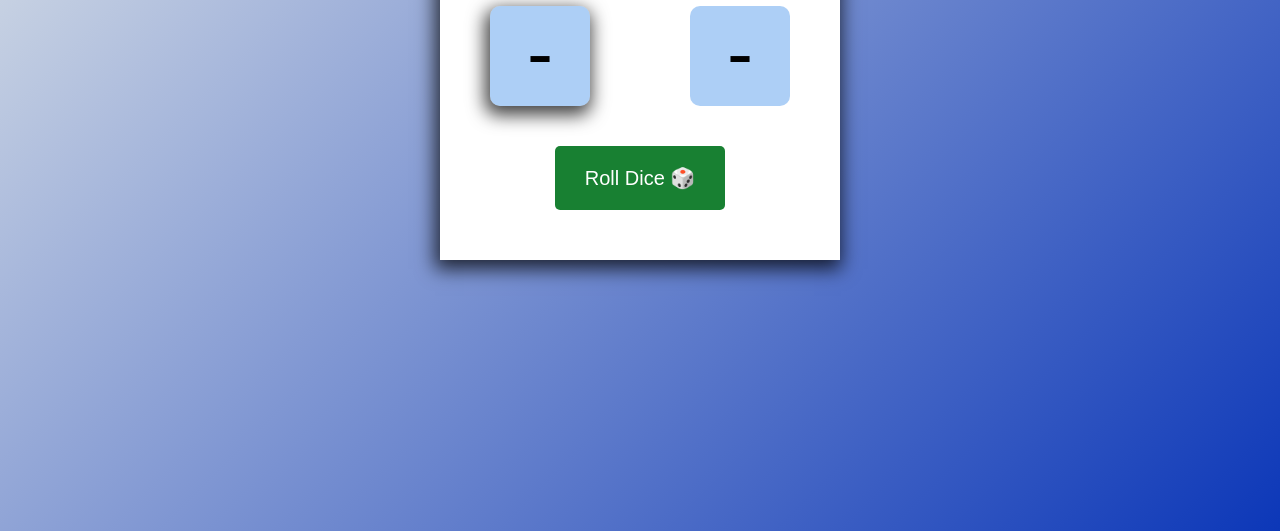
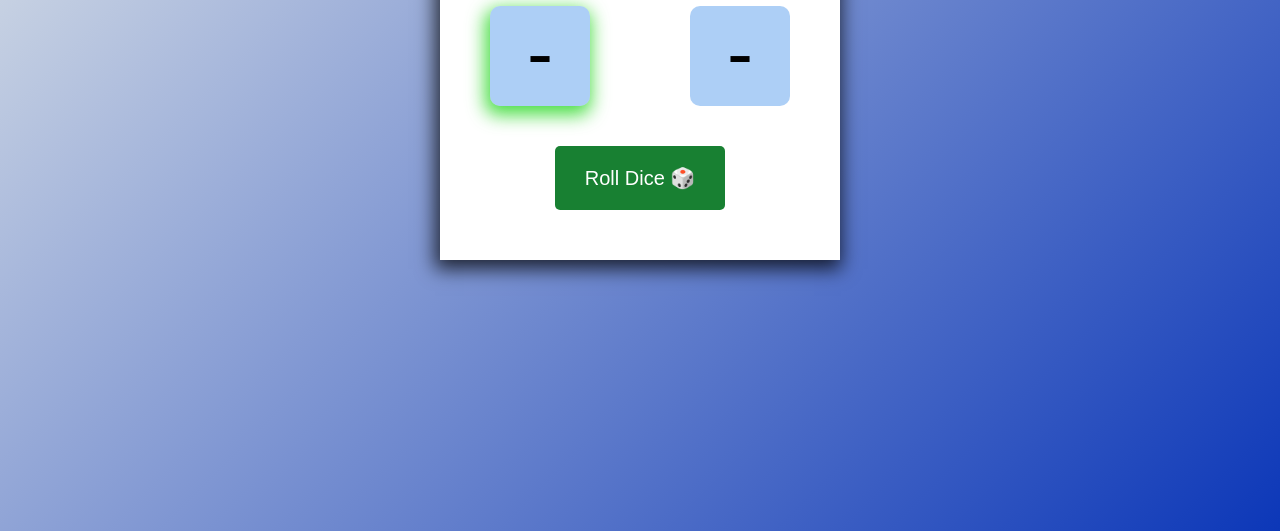
Before and after one commit to shanecolby/diceGame, a plain HTML site: page index.html in a window 1280 px wide. Shown: the part 319-850 px from the top of the page. Drawn offline with Linux system fonts and the light colour scheme.

Commit message:
style scoreboard box shadow

```diff
--- a/index.css
+++ b/index.css
@@ -83,5 +83,5 @@ button:focus {
 }
 
 .active {
-  box-shadow: -2px 6px 18px 3px rgba(0,0,0,0.75);
+  box-shadow: -2px 6px 18px 3px rgba(14, 211, 7, 0.75);
 }
```
